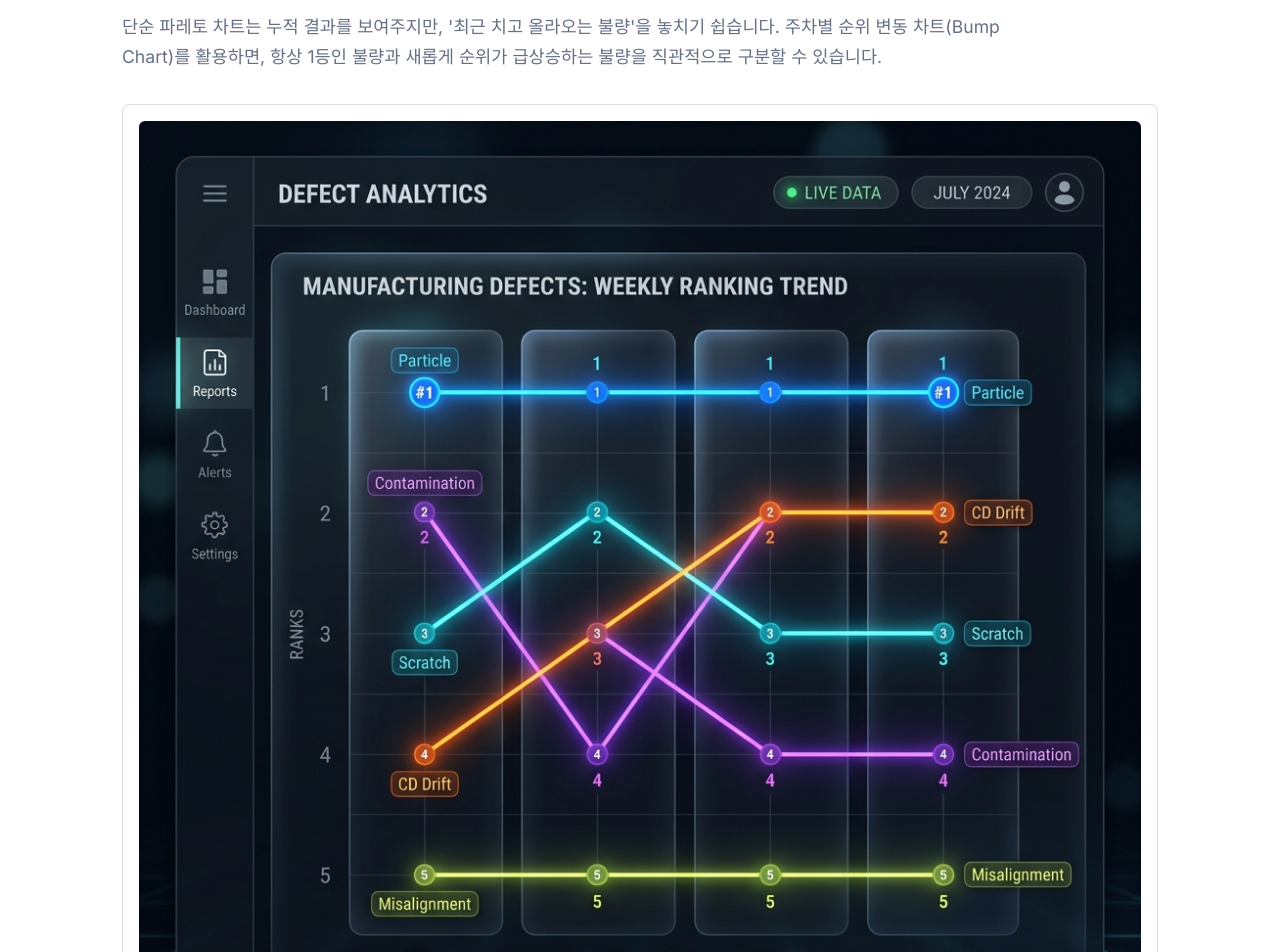
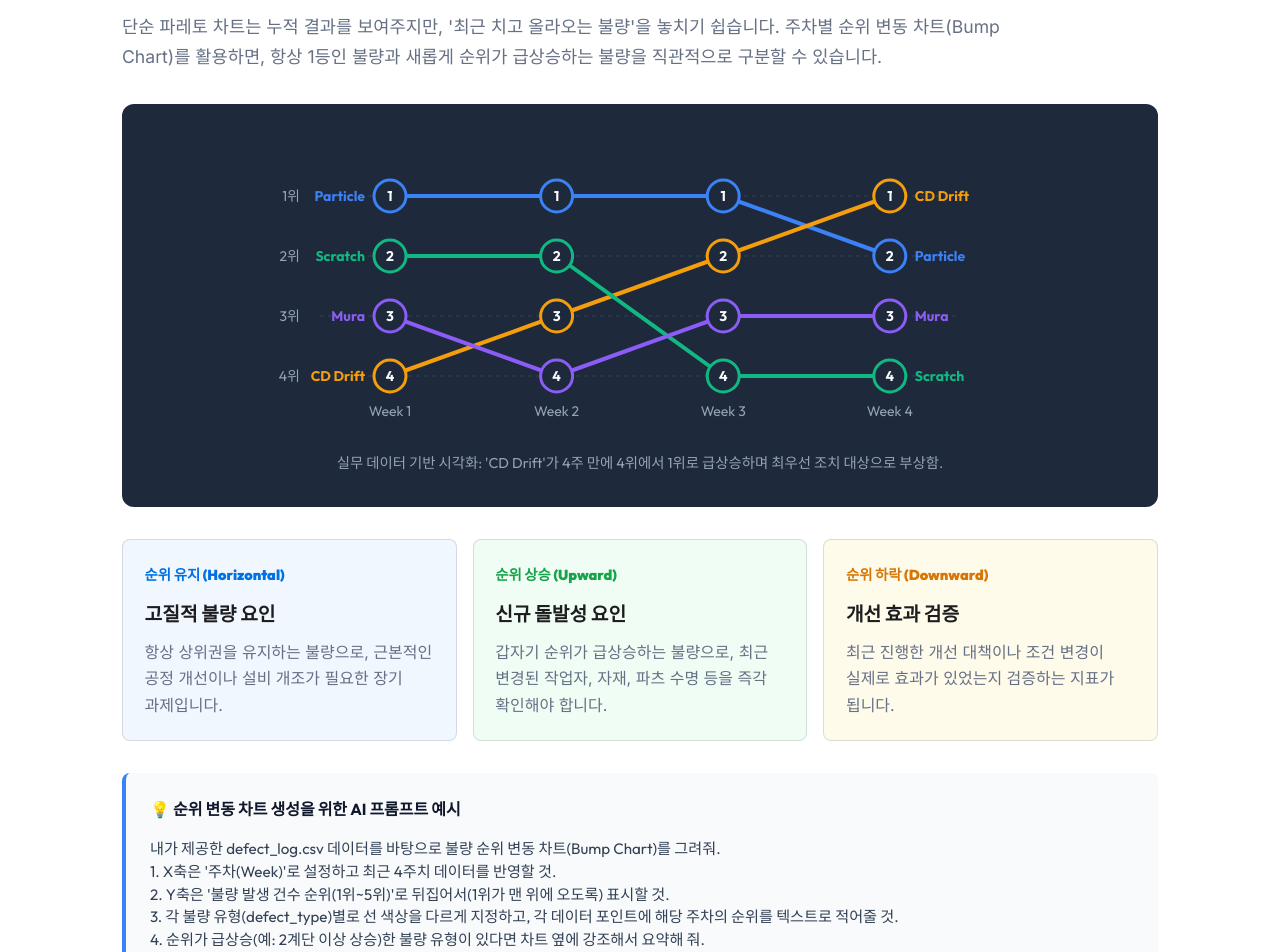
Before and after one commit to heekeunlee/lecture08, a React (Vite) app: page / in a window 1280 px wide. Shown: the part 4500-5452 px from the top of the page. Built offline with nearby package versions, Linux system fonts and the light colour scheme.

Commit message:
feat: replace bump chart image with SVG component and add prompt example

```diff
--- a/src/App.tsx
+++ b/src/App.tsx
@@ -273,10 +273,55 @@ function App() {
           <p className="section-intro">
             단순 파레토 차트는 누적 결과를 보여주지만, '최근 치고 올라오는 불량'을 놓치기 쉽습니다. 주차별 순위 변동 차트(Bump Chart)를 활용하면, 항상 1등인 불량과 새롭게 순위가 급상승하는 불량을 직관적으로 구분할 수 있습니다.
           </p>
-          <figure className="image-panel">
-            <img src="/lecture08/generated/bump_chart.png" alt="불량 순위 변동 차트 (Bump Chart)" />
-            <figcaption>AI 대시보드로 시각화한 순위 변동: 'Particle'은 부동의 1위지만, 'CD Drift'가 4위에서 2위로 급상승 중입니다.</figcaption>
-          </figure>
+          <div className="bump-chart-container" style={{ background: '#1e293b', padding: '2rem', borderRadius: '12px', margin: '2rem 0', overflowX: 'auto' }}>
+            <svg width="800" height="300" viewBox="0 0 800 300" style={{ minWidth: '600px', display: 'block', margin: '0 auto' }}>
+              {/* Grid lines */}
+              {[1, 2, 3, 4].map(rank => (
+                <line key={`grid-${rank}`} x1="80" y1={rank * 60} x2="720" y2={rank * 60} stroke="#334155" strokeDasharray="4 4" />
+              ))}
+              {/* X Axis labels */}
+              {['Week 1', 'Week 2', 'Week 3', 'Week 4'].map((week, i) => (
+                <text key={week} x={150 + i * 166.6} y="280" fill="#94a3b8" fontSize="14" textAnchor="middle">{week}</text>
+              ))}
+              {/* Y Axis labels */}
+              {[1, 2, 3, 4].map(rank => (
+                <text key={`y-${rank}`} x="60" y={rank * 60 + 5} fill="#94a3b8" fontSize="14" textAnchor="end">{rank}위</text>
+              ))}
+
+              {/* Lines */}
+              {[
+                { id: 'Particle', color: '#3b82f6', ranks: [1, 1, 1, 2] },
+                { id: 'CD Drift', color: '#f59e0b', ranks: [4, 3, 2, 1] },
+                { id: 'Scratch',  color: '#10b981', ranks: [2, 2, 4, 4] },
+                { id: 'Mura',     color: '#8b5cf6', ranks: [3, 4, 3, 3] },
+              ].map(series => (
+                <g key={series.id}>
+                  <polyline
+                    points={series.ranks.map((r, i) => `${150 + i * 166.6},${r * 60}`).join(' ')}
+                    fill="none"
+                    stroke={series.color}
+                    strokeWidth="4"
+                    strokeLinejoin="round"
+                  />
+                  {series.ranks.map((r, i) => (
+                    <g key={`${series.id}-${i}`}>
+                      <circle cx={150 + i * 166.6} cy={r * 60} r="16" fill="#1e293b" stroke={series.color} strokeWidth="3" />
+                      <text x={150 + i * 166.6} y={r * 60 + 5} fill="#f8fafc" fontSize="14" textAnchor="middle" fontWeight="bold">{r}</text>
+                      {i === 3 && (
+                        <text x={150 + i * 166.6 + 25} y={r * 60 + 5} fill={series.color} fontSize="14" fontWeight="bold">{series.id}</text>
+                      )}
+                      {i === 0 && (
+                        <text x={150 + i * 166.6 - 25} y={r * 60 + 5} fill={series.color} fontSize="14" textAnchor="end" fontWeight="bold">{series.id}</text>
+                      )}
+                    </g>
+                  ))}
+                </g>
+              ))}
+            </svg>
+            <p style={{ textAlign: 'center', color: '#94a3b8', fontSize: '0.9rem', marginTop: '1rem' }}>
+              실무 데이터 기반 시각화: 'CD Drift'가 4주 만에 4위에서 1위로 급상승하며 최우선 조치 대상으로 부상함.
+            </p>
+          </div>
           <div className="concept-grid">
             <div className="concept-card">
               <span>순위 유지 (Horizontal)</span>
@@ -293,6 +338,16 @@ function App() {
               <h3>개선 효과 검증</h3>
               <p>최근 진행한 개선 대책이나 조건 변경이 실제로 효과가 있었는지 검증하는 지표가 됩니다.</p>
             </div>
+          </div>
+          <div className="prompt-example" style={{ background: '#f8fafc', padding: '1.5rem', borderRadius: '8px', borderLeft: '4px solid #3b82f6', marginTop: '2rem' }}>
+            <h4 style={{ margin: '0 0 1rem 0', color: '#0f172a' }}>💡 순위 변동 차트 생성을 위한 AI 프롬프트 예시</h4>
+            <pre style={{ margin: 0, whiteSpace: 'pre-wrap', color: '#334155', fontSize: '0.95rem', lineHeight: '1.5', fontFamily: 'inherit' }}>
+{`내가 제공한 defect_log.csv 데이터를 바탕으로 불량 순위 변동 차트(Bump Chart)를 그려줘.
+1. X축은 '주차(Week)'로 설정하고 최근 4주치 데이터를 반영할 것.
+2. Y축은 '불량 발생 건수 순위(1위~5위)'로 뒤집어서(1위가 맨 위에 오도록) 표시할 것.
+3. 각 불량 유형(defect_type)별로 선 색상을 다르게 지정하고, 각 데이터 포인트에 해당 주차의 순위를 텍스트로 적어줄 것.
+4. 순위가 급상승(예: 2계단 이상 상승)한 불량 유형이 있다면 차트 옆에 강조해서 요약해 줘.`}
+            </pre>
           </div>
         </section>
 
```
Also changed, not shown: public/generated/bump_chart.png (deleted).
